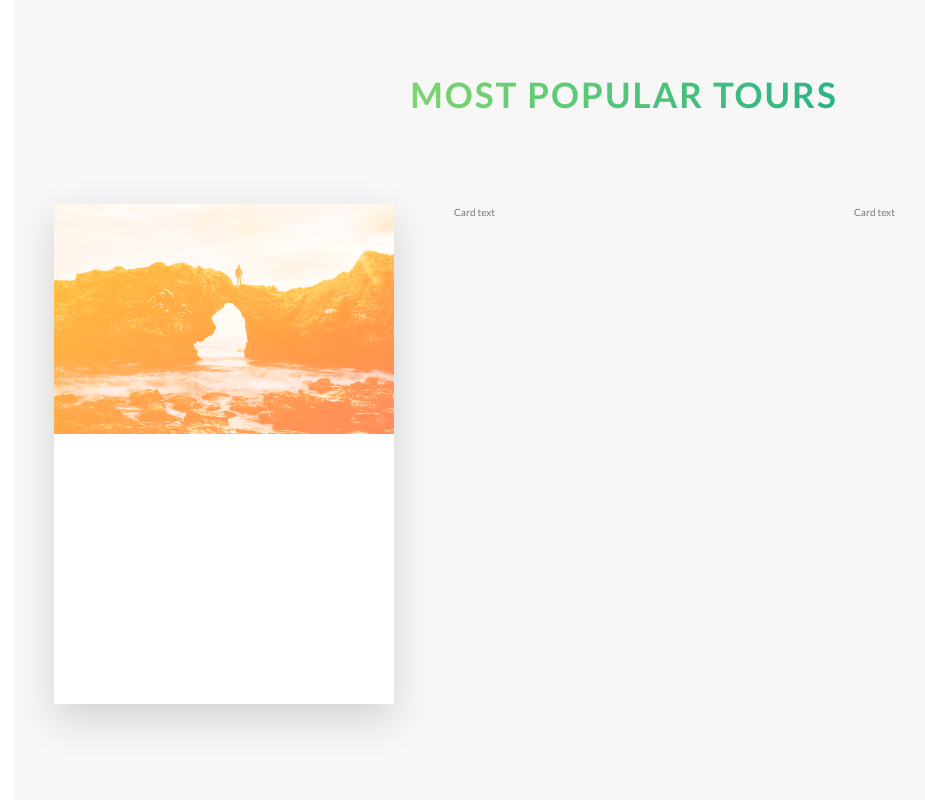
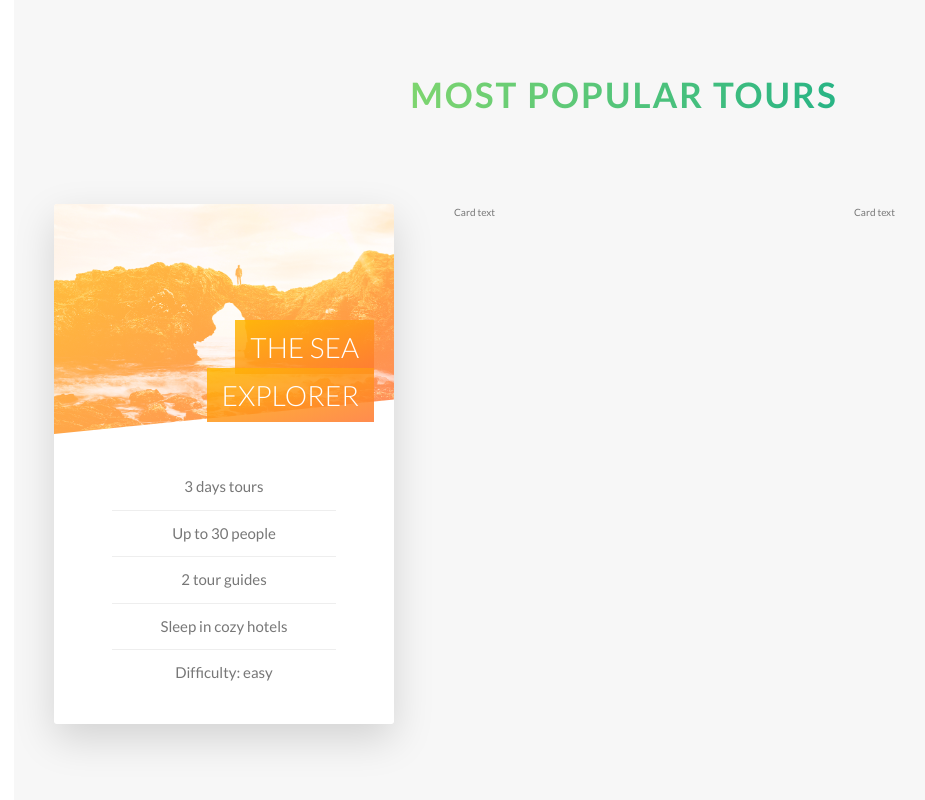
Before and after one commit to Saurabh7064/Natours, a website: page index.html in a window 1280 px wide. Shown: the part 2325-3125 px from the top of the page, without its empty margins (16-941 px from the left). Drawn offline with Linux system fonts and the light colour scheme; files whose address does not match are found by name.

Commit message:
40. End of Front part of Card

```diff
--- a/index.html
+++ b/index.html
@@ -118,11 +118,17 @@
                                 <div class="card__picture card__picture--1">
                                     &nbsp;
                                 </div>
-                                <div class="card__heading">
-                                    Heading
-                                </div>
+                                <h4 class="card__heading">
+                                    <span class="card__heading-span card__heading-span--1">The Sea Explorer</span>
+                                </h4>
                                 <div class="card__details">
-                                    Details
+                                    <ul>
+                                        <li>3 days tours</li>
+                                        <li>Up to 30 people</li>
+                                        <li>2 tour guides</li>
+                                        <li>Sleep in cozy hotels</li>
+                                        <li>Difficulty: easy</li>
+                                    </ul>
                                 </div>
                             </div>
                             <div class="card__side card__side--back card__side--back-1">
--- a/sass/abstracts/_variables.scss
+++ b/sass/abstracts/_variables.scss
@@ -10,6 +10,8 @@ $color-tertiary-dark: #5643fa;
 
 
 $color-grey-light-1: #f7f7f7;
+$color-grey-light-2: #eee;
+
 
 $color-grey-dark: #777;
 $color-white: #fff;
--- a/sass/components/_card.scss
+++ b/sass/components/_card.scss
@@ -1,12 +1,10 @@
 .card {
     perspective: 150rem;
     position: relative;
-    height: 50rem;
+    height: 52rem;
 
     &__side{
-        color: #fff;
-        font-size: 2rem;
-        height: 50rem;
+        height: 52rem;
         transition: all .8s ease;
         position: absolute;
         top: 0;
@@ -43,6 +41,7 @@
         background-size: cover;
         height: 23rem;
         background-blend-mode: screen;
+        clip-path: polygon(0 0, 100% 0, 100% 85%, 0 100%);
         &--1{
             background-image: linear-gradient(to right bottom, $color-secondary-light, $color-secondary-dark),url(../img/nat-5.jpg);
         }
@@ -57,4 +56,46 @@
             background-image: url(../img/nat-5.jpg);
         }
     }
+
+    &__heading {
+        font-size: 2.8rem;
+        font-weight: 300;
+        text-transform: uppercase;
+        text-align: right;
+        color: $color-white;
+        position: absolute;
+        top: 12rem;
+        right: 2rem;
+        width: 75%;
+    }
+
+    &__heading-span{
+        padding: 1rem 1.5rem;
+        box-decoration-break: clone;
+        &--1 {
+            background-image: linear-gradient(to right bottom, rgba($color-secondary-light, .85), rgba($color-secondary-dark, .85));
+        }
+    }
+
+    &__details{
+        padding: 3rem;
+
+        ul{
+            list-style: none;
+            width: 80%;
+            margin: 0 auto;
+            li{
+                text-align: center;
+                font-size: 1.5rem;
+                padding: 1rem;
+
+                &:not(:last-child){
+                    border-bottom: 1px solid $color-grey-light-2;
+                }
+
+            }
+        }
+    }
+
+
 }
```
Also changed, not shown: css/style.css.
